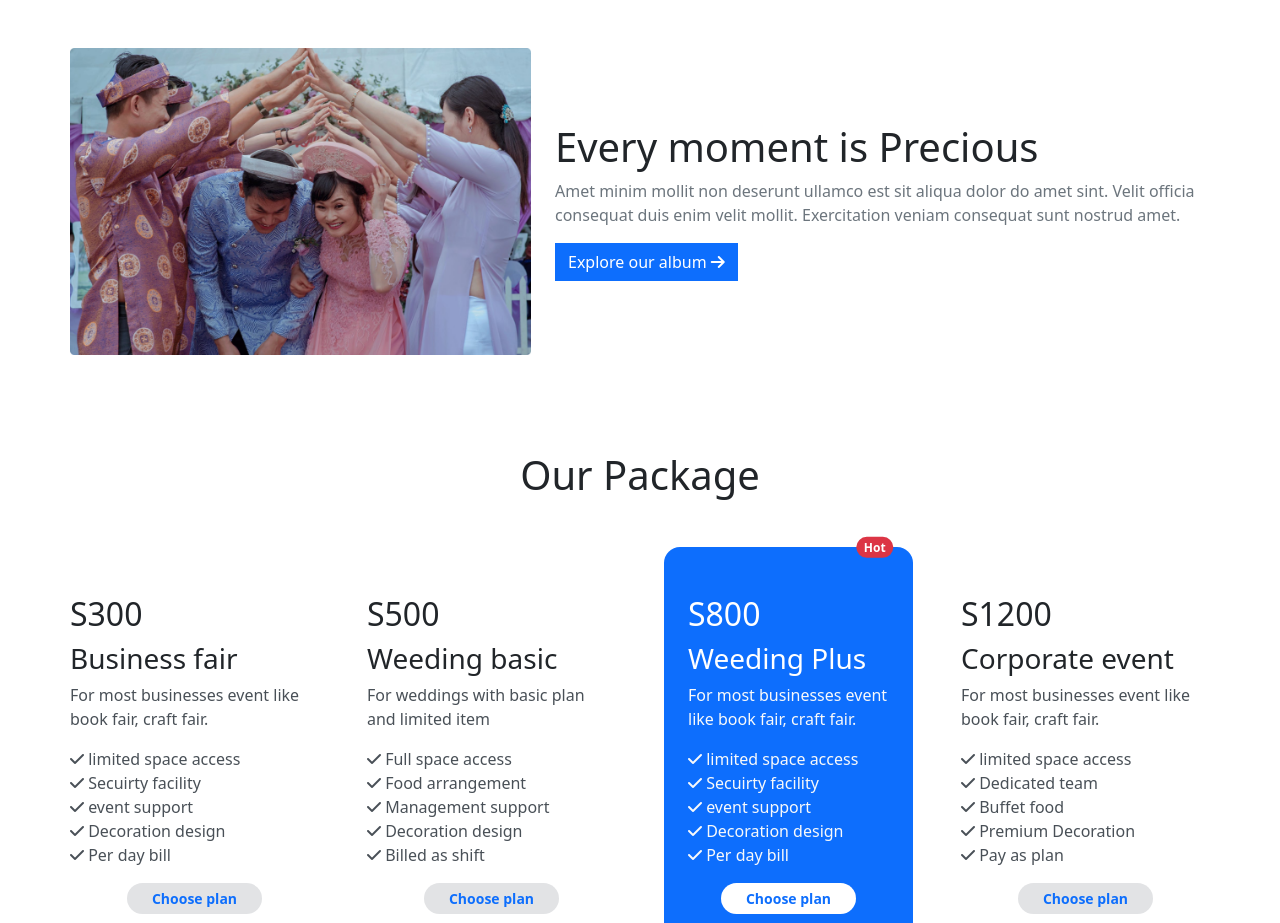
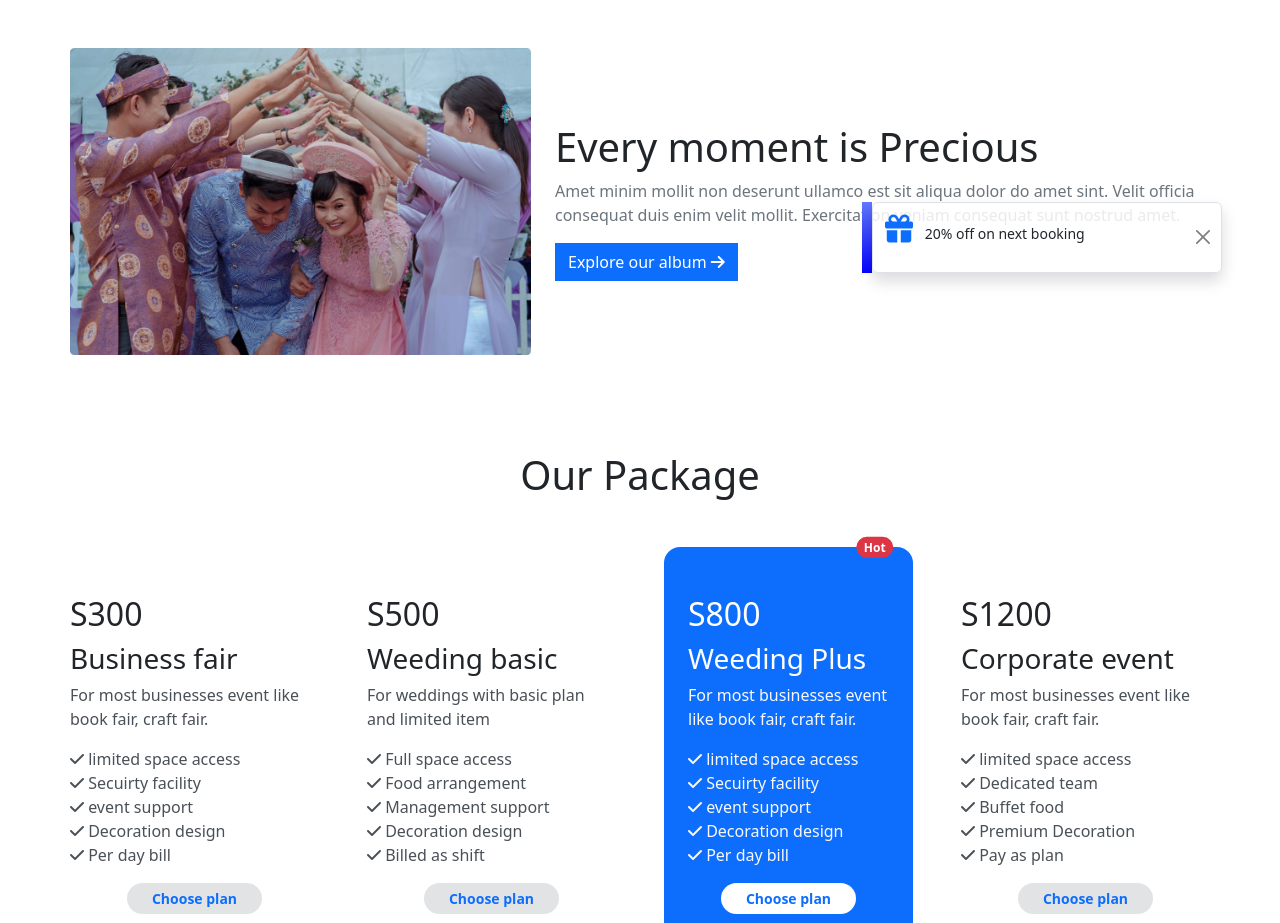
Before and after one commit to yasin2514/convenmtion-center-2023, a plain HTML site: page index.html in a window 1280 px wide. Shown: the part 840-1763 px from the top of the page. Drawn offline with nearby package versions, Linux system fonts and the light colour scheme.

Commit message:
toast add

```diff
--- a/index.html
+++ b/index.html
@@ -111,7 +111,7 @@
                 <div class="col-12 col-md-5">
                     <img src="./images/wedding.png" class="img-fluid" alt="">
                 </div>
-                <div class="col-12 col-md-7">
+                <div class="col-12 col-md-7 position-relative">
                     <h1 class="text-dark">Every moment is Precious</h1>
                     <p class="text-secondary">Amet minim mollit non deserunt ullamco est sit aliqua dolor do amet sint.
                         Velit officia consequat
@@ -119,6 +119,20 @@
                     <button class="btn btn-primary rounded-0" data-bs-toggle="modal"
                         data-bs-target="#exampleModal">Explore our album <i
                             class="fa-solid fa-arrow-right"></i></button>
+                    <!-- toast -->
+
+                    <div class="position-absolute top-50 end-0 custom-toast">
+                        <div class="toast border align-items-center show" role="alert" aria-live="assertive" aria-atomic="true" >
+                            <div class="d-flex">
+                                <div class="toast-body">
+                                   <p class="fw-medium"><i class="fa-solid fa-gift text-primary fa-2x me-2"></i> 20% off on next booking</p>
+                                </div>
+                                <button type="button" class="btn-close me-2 m-auto" data-bs-dismiss="toast"
+                                    aria-label="Close"></button>
+                            </div>
+                        </div>
+
+                    </div>
                     <!-- Modal -->
                     <div class="modal fade" id="exampleModal" tabindex="-1" aria-labelledby="exampleModalLabel"
                         aria-hidden="true">
@@ -140,6 +154,7 @@
                             </div>
                         </div>
                     </div>
+
                 </div>
             </div>
         </section>
--- a/style.css
+++ b/style.css
@@ -25,3 +25,7 @@ ul {
 .start-75{
     margin-left: 75%;
 }
+.custom-toast{
+    border-image: linear-gradient(rgb(102, 125, 252),blue)3;
+    border-left: 10px solid;
+}
```
